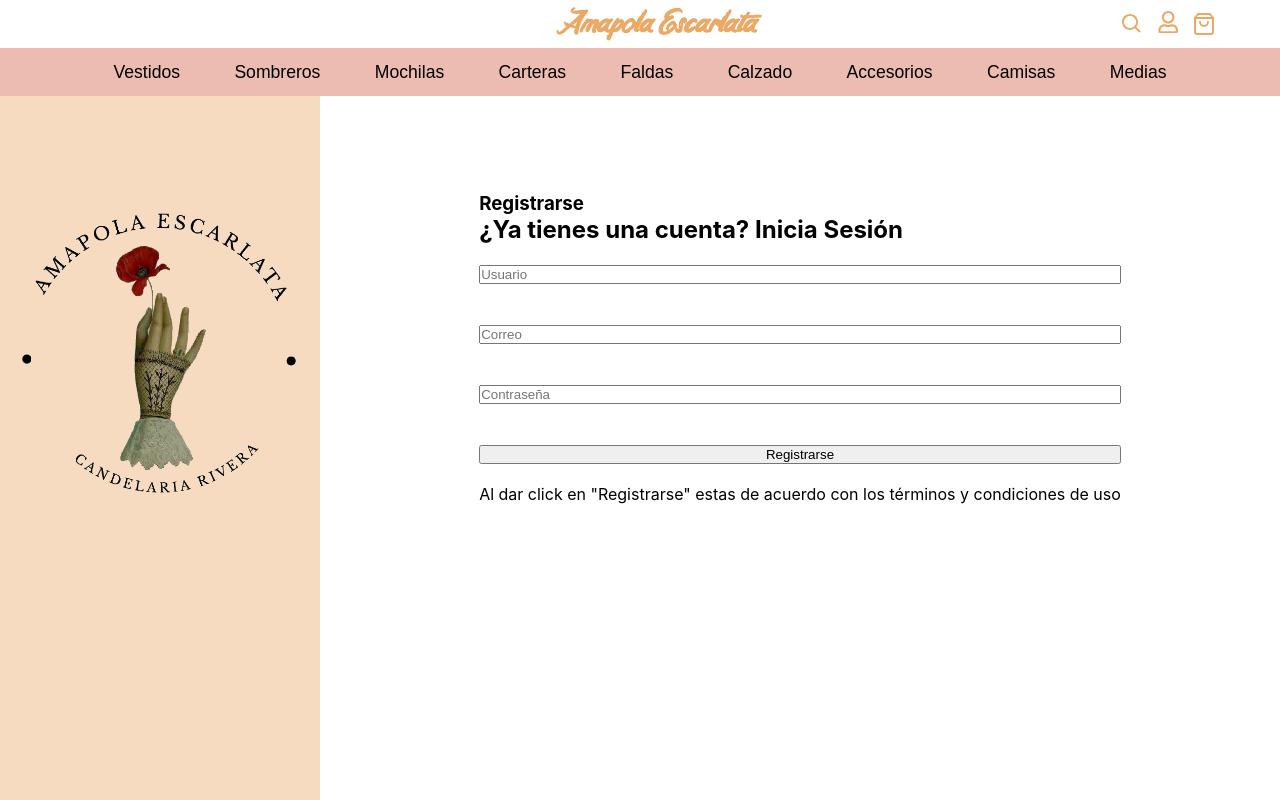
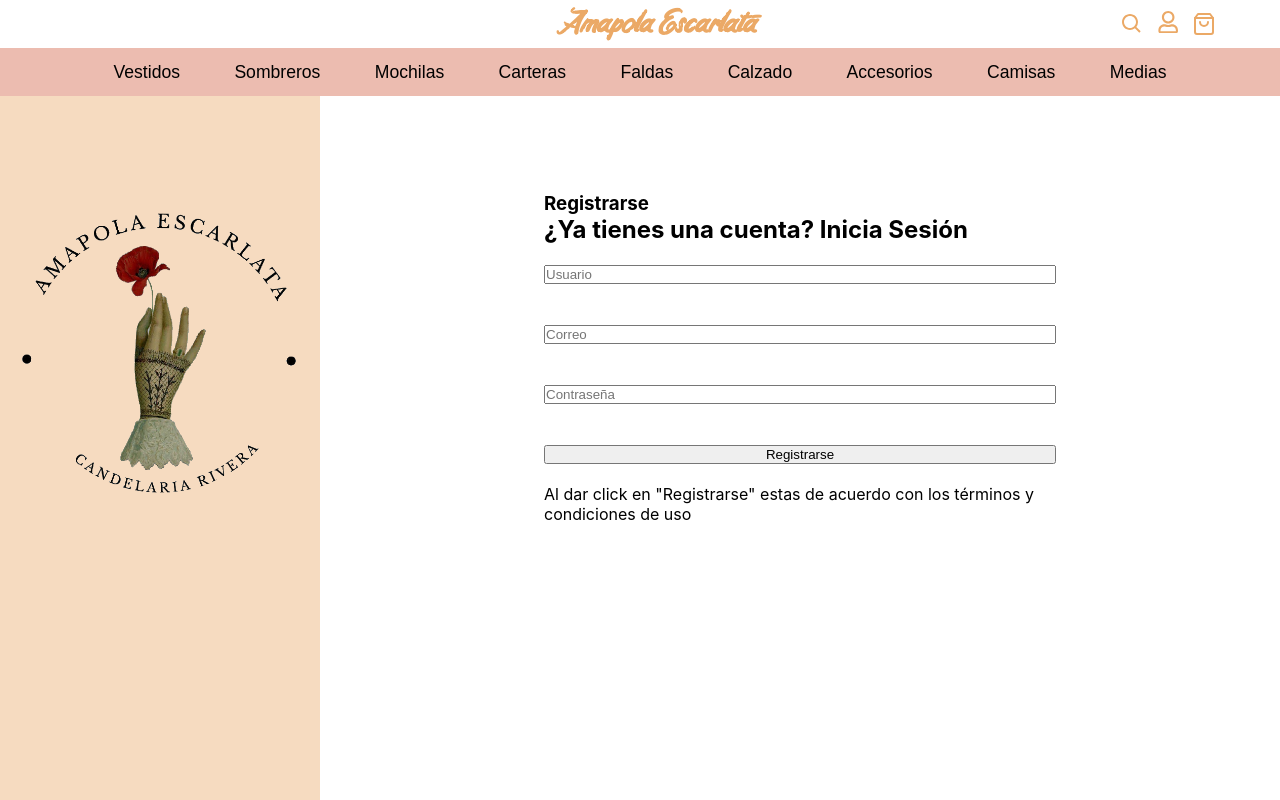
Before and after one commit to socratespalma/react-ecomm-frontend, a React (Create React App) app: page /signup in a window 1280 px wide. Shown: the top 800 px of the page. Built offline with nearby package versions, Linux system fonts and the light colour scheme; a web font is replaced by a local one.

Commit message:
agregando pocos cambios en signup page

```diff
--- a/src/styles/pages/_signup.scss
+++ b/src/styles/pages/_signup.scss
@@ -4,6 +4,7 @@
 
 .signup-section {
   margin: 6rem auto 0;
+  width: 40%;
 
   &__form {
     display: flex;
```
